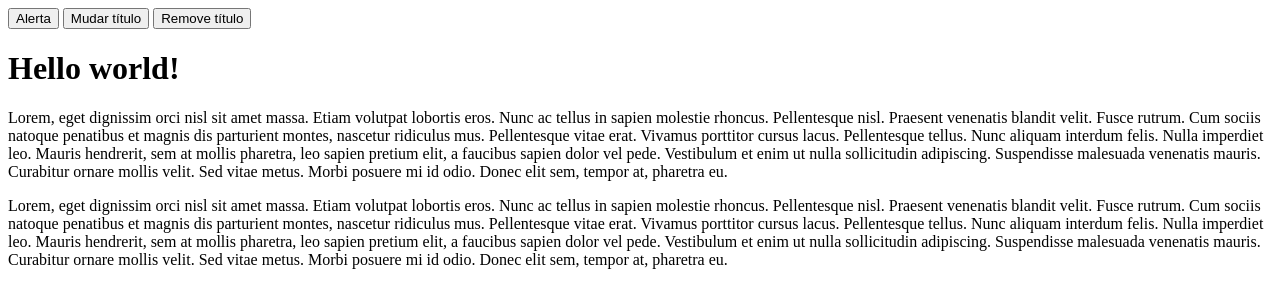
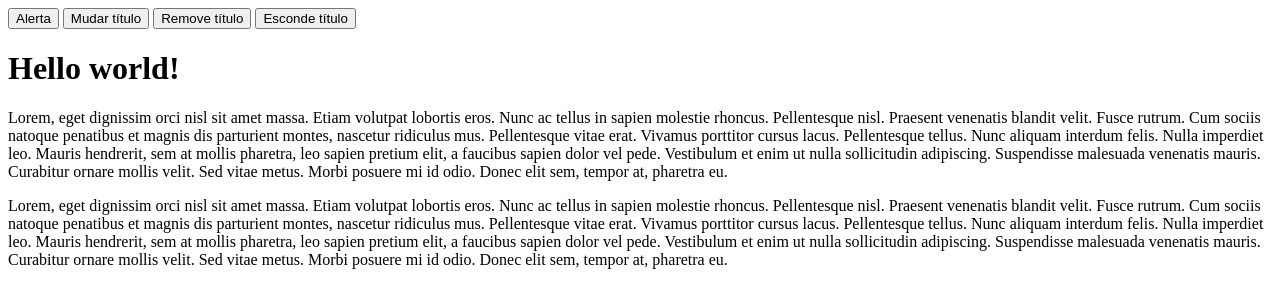
Before and after one commit to henriquegogo/caramujo, a plain HTML site: page www/index.html in a window 1280 px wide. Drawn offline with Linux system fonts and the light colour scheme.

Commit message:
Adjusting rotation sizes of views, and trying to create methods that show and hide the navigationbar

```diff
--- a/www/index.html
+++ b/www/index.html
@@ -1,6 +1,6 @@
 <html>
 <head>
-  <meta name="viewport" content="width=device-width; user-scalable=no" />
+  <meta name="viewport" content="user-scalable=no" />
   <meta name="apple-mobile-web-app-capable" content="yes" />
   <meta http-equiv="content-type" content="text/html; charset=utf-8">
 
@@ -10,6 +10,7 @@
   <button ontouchstart="alert('Foi-se!')">Alerta</button>
   <button ontouchstart="setTitle('Mudou o título')">Mudar título</button>
   <button ontouchstart="setTitle('')">Remove título</button>
+  <button ontouchstart="hideTitle()">Esconde título</button>
   <h1>Hello world!</h1>
   <p>Lorem, eget dignissim orci nisl sit amet massa. Etiam volutpat lobortis
   eros. Nunc ac tellus in sapien molestie rhoncus. Pellentesque nisl. Praesent
```
Also changed, not shown: 4 other files.
